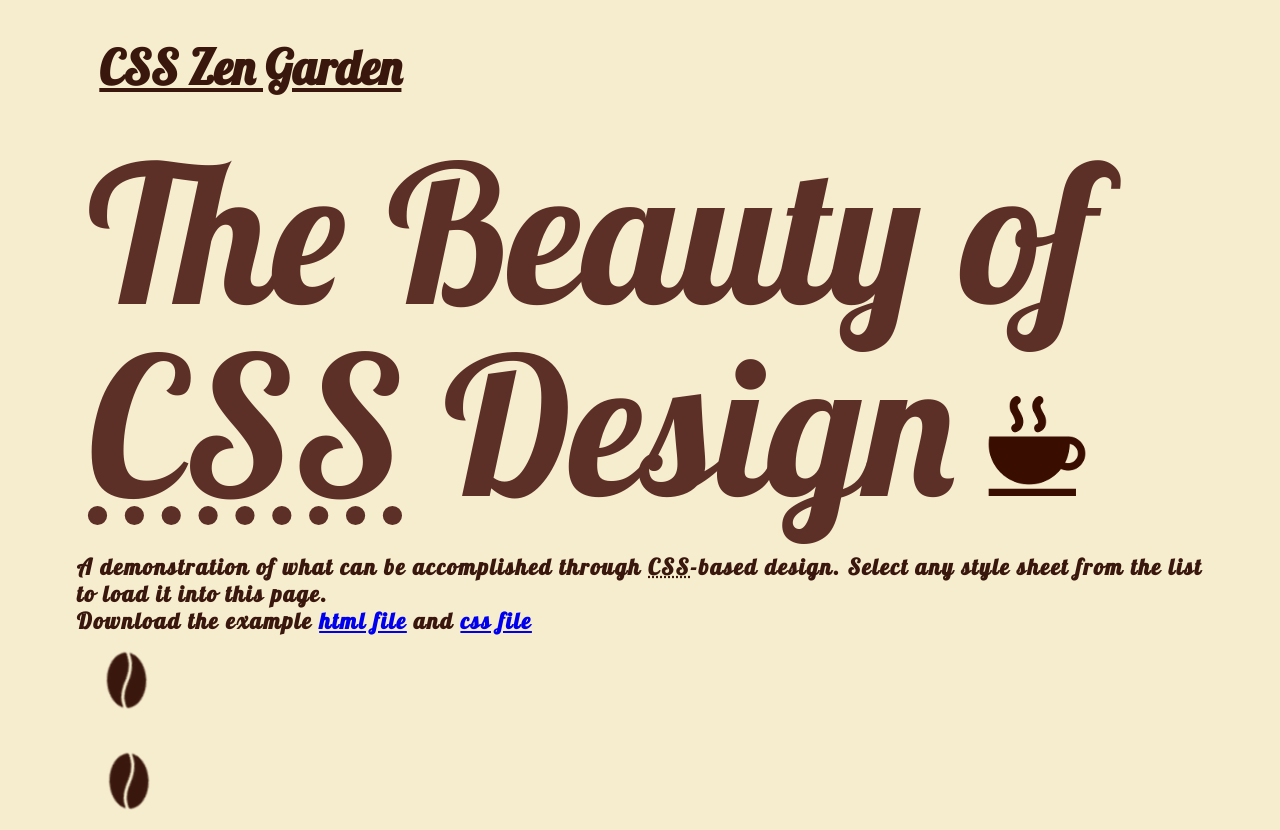
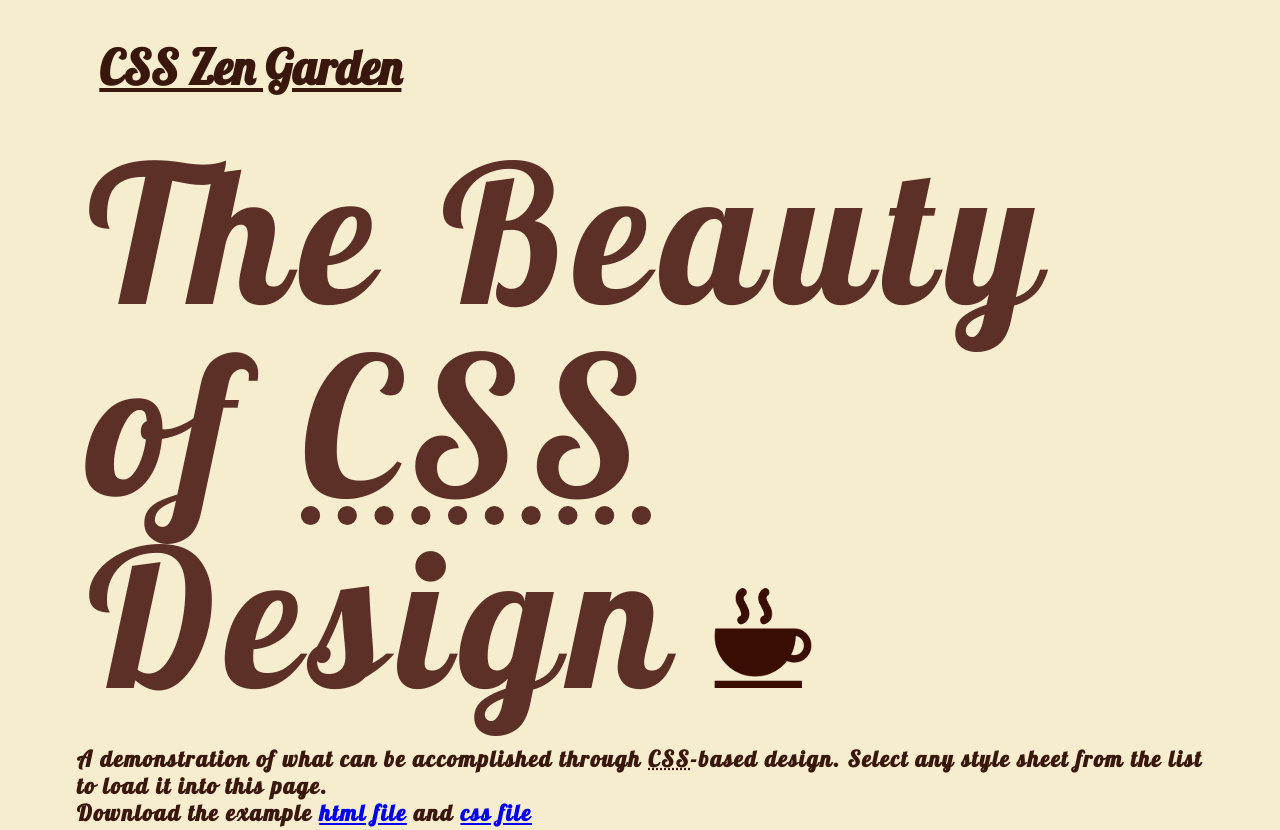
Before and after one commit to davide2894/breakfast, a website: page index.html in a window 1280 px wide. Shown: the top 830 px of the page. Drawn offline with Linux system fonts and the light colour scheme; a web font is replaced by a local one.

Commit message:
Fix override problem

```diff
--- a/style.css
+++ b/style.css
@@ -194,7 +194,7 @@
 /* "The Beauty of CSS Design" */
 h2 {
     font-size: 12em;
-    letter-spacing: 0px;
+    letter-spacing: 12px;
     padding: 1%;
 }
 h2::after{
```
